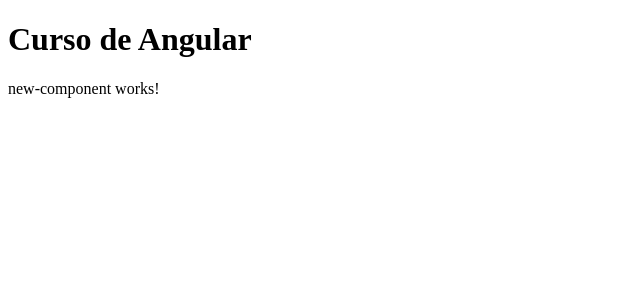
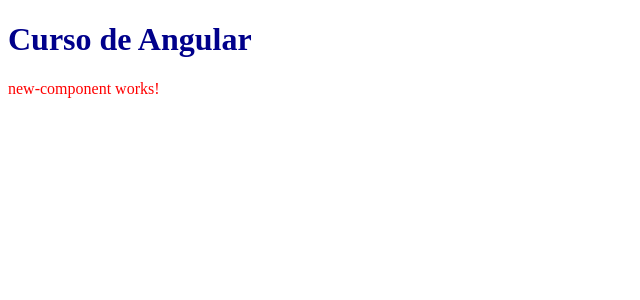
Before and after one commit to WilliamFilh0/Projeto01-Angular, an Angular app: page / in a window 1280 px wide. Shown: the top 300 px of the page, without its empty margins (0-640 px from the left). Built offline with nearby package versions, Linux system fonts and the light colour scheme.

Commit message:
Adicioandno algumas estilizações

```diff
--- a/src/app/app.ts
+++ b/src/app/app.ts
@@ -6,6 +6,13 @@
 @Component({
   selector: 'app-root',
   imports: [RouterOutlet, CommonModule, NewComponent],
+  styles: [
+    `
+      h1 {
+        color: darkblue;
+      }
+    `,
+  ],
   template: `<h1>Curso de Angular</h1>
     <app-new-component /> `,
 })
--- a/src/app/components/new-component/new-component.scss
+++ b/src/app/components/new-component/new-component.scss
@@ -0,0 +1,3 @@
+p {
+  color: red;
+}
```
